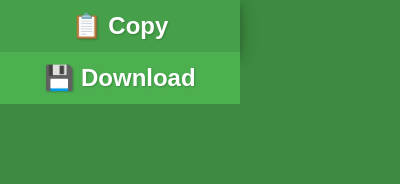
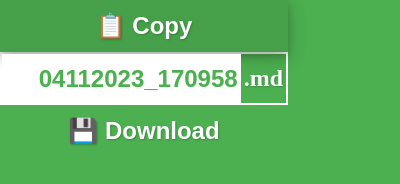
Before and after one commit to adamowada/chatgpt-to-markdown-extension, a browser extension: page popup.html in a window 400 px wide. Drawn offline with Linux system fonts and the light colour scheme.

Commit message:
added form to choose file name when downloading markdown

```diff
--- a/popup.html
+++ b/popup.html
@@ -1,14 +1,14 @@
 <!DOCTYPE html>
 <html>
   <head>
-    <meta charset="UTF-8">
+    <meta charset="UTF-8" />
     <style>
       /* General button styles */
       .button {
         display: inline-block;
         font-size: 24px;
         padding: 12px 24px;
-        background-color: #4CAF50;
+        background-color: #4caf50;
         color: white;
         text-align: center;
         text-decoration: none;
@@ -24,26 +24,73 @@
       /* Hover effect */
       .button:hover {
         background-color: #45a049;
-        box-shadow: 0 4px 8px 0 rgba(0, 0, 0, 0.2), 0 6px 20px 0 rgba(0, 0, 0, 0.19);
+        box-shadow: 0 4px 8px 0 rgba(0, 0, 0, 0.2),
+          0 6px 20px 0 rgba(0, 0, 0, 0.19);
       }
 
       /* Active (pressed) effect */
       .button:active {
         background-color: #3d8a40;
-        box-shadow: 0 2px 4px 0 rgba(0, 0, 0, 0.2), 0 3px 10px 0 rgba(0, 0, 0, 0.19);
+        box-shadow: 0 2px 4px 0 rgba(0, 0, 0, 0.2),
+          0 3px 10px 0 rgba(0, 0, 0, 0.19);
         transform: translateY(2px);
+      }
+
+      /* General input styles */
+      input[type="text"] {
+        display: block;
+        font-size: 24px;
+        padding: 10.5px 3px;
+        background-color: white;
+        color: #4caf50;
+        text-align: right;
+        text-decoration: none;
+        border: none;
+        width: 100%;
+        box-sizing: border-box;
+        transition: all 0.3s;
+        font-weight: bold;
+        text-shadow: 1px 1px 2px rgba(147, 147, 147, 0.2);
+      }
+
+      /* Focus effect */
+      input[type="text"]:focus {
+        outline: none;
+        border: none;
+      }
+
+      label {
+        display: flex;
+        align-items: center;
+        border: 2px solid #ffffff;
+      }
+
+      span {
+        font-size: 24px;
+        color: white;
+        font-weight: bold;
+        text-shadow: 1px 1px 2px rgba(0, 0, 0, 0.2);
+        margin: 0 3px;
       }
 
       body {
         margin: 0;
-        width: 15rem;
-        background-color: #3d8a40;
+        width: 18rem;
+        background-color: #4caf50;
       }
     </style>
   </head>
   <body>
     <button id="copyButton" class="button">📋 Copy</button>
-    <button id="downloadButton" class="button">💾 Download</button>
+    <form id="fileNameForm">
+      <label>
+        <input type="text" name="fileName" id="fileName" />
+        <span>.md</span>
+      </label>
+      <button id="downloadButton" class="button" type="submit">
+        💾 Download
+      </button>
+    </form>
     <script src="popup.js"></script>
   </body>
 </html>
--- a/popup.js
+++ b/popup.js
@@ -21,16 +21,18 @@ async function copyToClipboard(text) {
   }
 }
 
-function downloadMarkdown(text) {
+function downloadMarkdown(text, fileName) {
   const blob = new Blob([text], { type: "text/markdown" });
   const url = URL.createObjectURL(blob);
   const link = document.createElement("a");
   link.href = url;
-  link.download = `chatgpt_${getCurrentDateTime()}.md`;
+  link.download = `${fileName}.md`;
   link.click();
   URL.revokeObjectURL(url);
   document.getElementById("downloadButton").innerText = "☑️ Downloaded!";
 }
+
+document.getElementById("fileName").value = getCurrentDateTime();
 
 document.getElementById("copyButton").addEventListener("click", async () => {
   chrome.runtime.sendMessage({ action: "copy" }, async (response) => {
@@ -38,8 +40,9 @@ document.getElementById("copyButton").addEventListener("click", async () => {
   });
 });
 
-document.getElementById("downloadButton").addEventListener("click", () => {
+document.getElementById("fileNameForm").addEventListener("submit", (e) => {
+  e.preventDefault();
   chrome.runtime.sendMessage({ action: "download" }, (response) => {
-    downloadMarkdown(response.markdown);
+    downloadMarkdown(response.markdown, e.target.fileName.value);
   });
-});
+})
```
Also changed, not shown: README.md, manifest.json.
